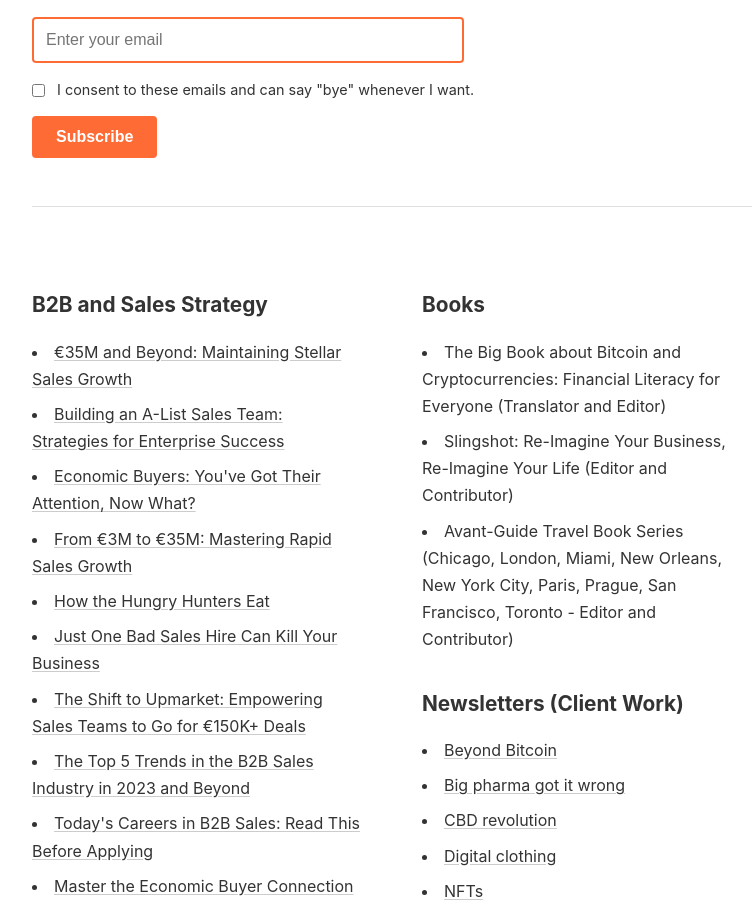
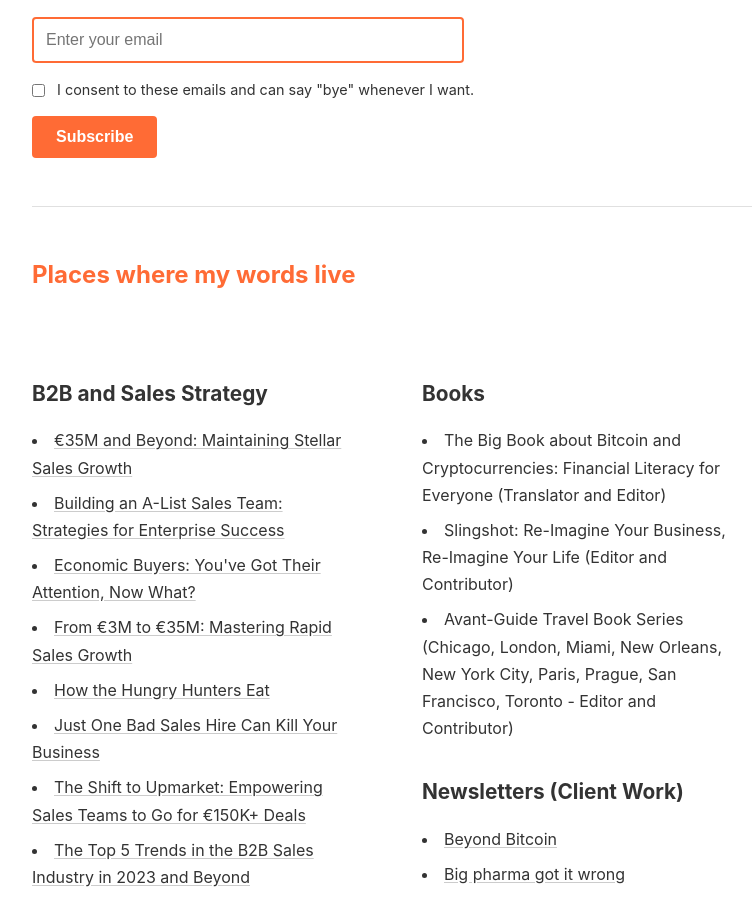
Before and after one commit to westleyovercash/westleyovercash.github.io, a Jekyll site: the page built from index.md, in a window 1280 px wide and 900 px high, scrolled down 955 px. Shown: the whole window, without its empty margins (248-1004 px from the left). Built offline with Jekyll 4.4.1, drawn with Linux system fonts in a browser that asks for light colours.

Commit message:
Update index.md

```diff
--- a/index.md
+++ b/index.md
@@ -38,6 +38,8 @@
 </form>
 
 <hr style="border: none; border-top: 1px solid #e0e0e0; margin: 3rem 0;">
+
+<h2>Places where my words live</h2>
 
 <div style="display: grid; grid-template-columns: 1fr 1fr; gap: 60px; margin-top: 3rem;">
 
```
